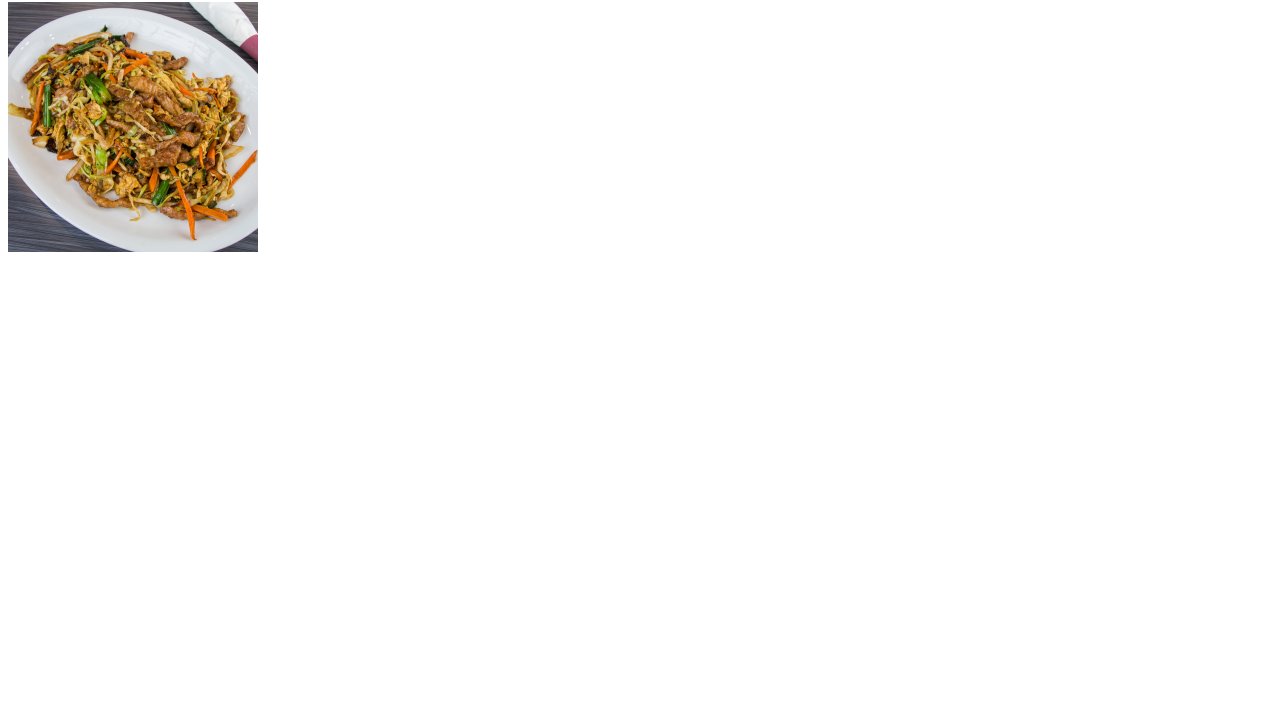
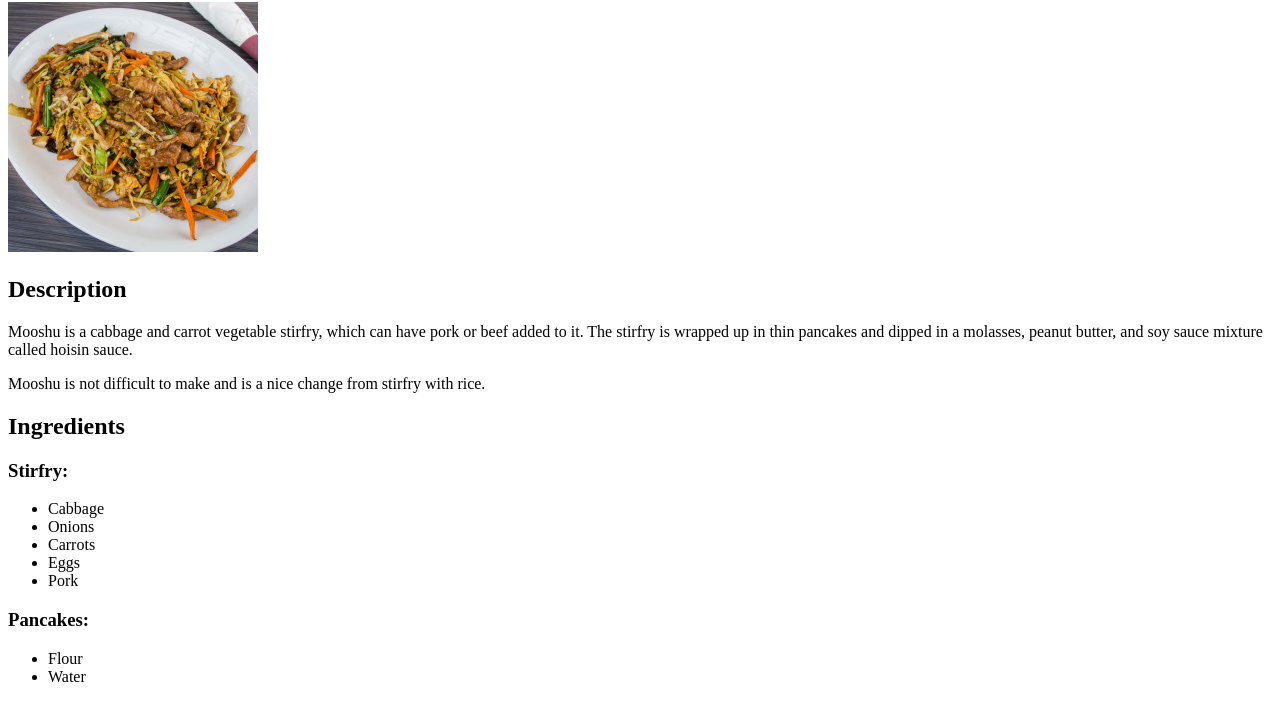
Before and after one commit to restlessbraap/odin-recipes, a plain HTML site: page recipes/mooshu.html in a window 1280 px wide. Shown: the part 78-798 px from the top of the page. Drawn offline with Linux system fonts and the light colour scheme.

Commit message:
add ingredients

```diff
--- a/recipes/mooshu.html
+++ b/recipes/mooshu.html
@@ -8,6 +8,32 @@
     <body>
         <h1>Mooshu Recipe</h1>
         <img src="../images/mooshu.jpg" width="250">
+        <h2>Description</h2>
+        <p>
+            Mooshu is a cabbage and carrot vegetable stirfry, which
+            can have pork or beef added to it. The stirfry is wrapped
+            up in thin pancakes and dipped in a molasses, peanut butter,
+            and soy sauce mixture called hoisin sauce.
+        </p>
+        <p>
+            Mooshu is not difficult to make and is a nice change from
+            stirfry with rice.
+        </p>
+        <h2>Ingredients</h2>
+        <h3>Stirfry:</h3>
+        <ul>
+            <li>Cabbage</li>
+            <li>Onions</li>
+            <li>Carrots</li>
+            <li>Eggs</li>
+            <li>Pork</li>
+        </ul>
+        <h3>Pancakes:</h3>
+        <ul>
+            <li>Flour</li>
+            <li>Water</li>
+        </ul>
+
 
 
 
```
